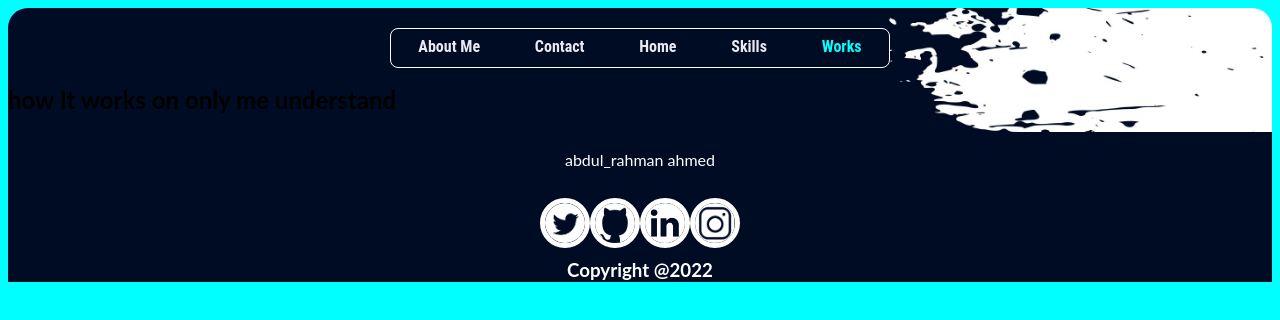
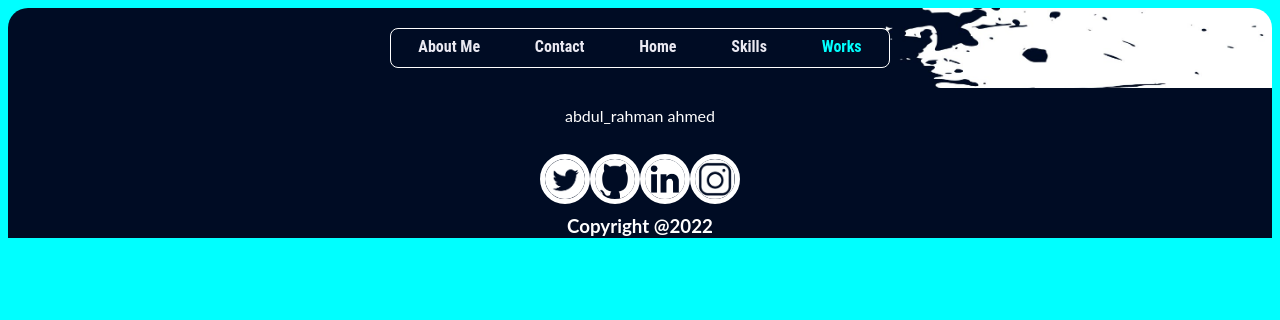
Before and after one commit to Rahman-Abdul/my-portfolio, a Next.js app: page /works in a window 1280 px wide. Shown: the top 320 px of the page. Built offline with nearby package versions, Linux system fonts and the light colour scheme.

Commit message:
works page

```diff
--- a/pages/works.tsx
+++ b/pages/works.tsx
@@ -5,7 +5,7 @@ import React from 'react';
 const Works: any = () => {
   return(
 <main>
-    <h1>how It works on only me understand</h1>
+    <h1></h1>
 </main>
   )
 }
```
